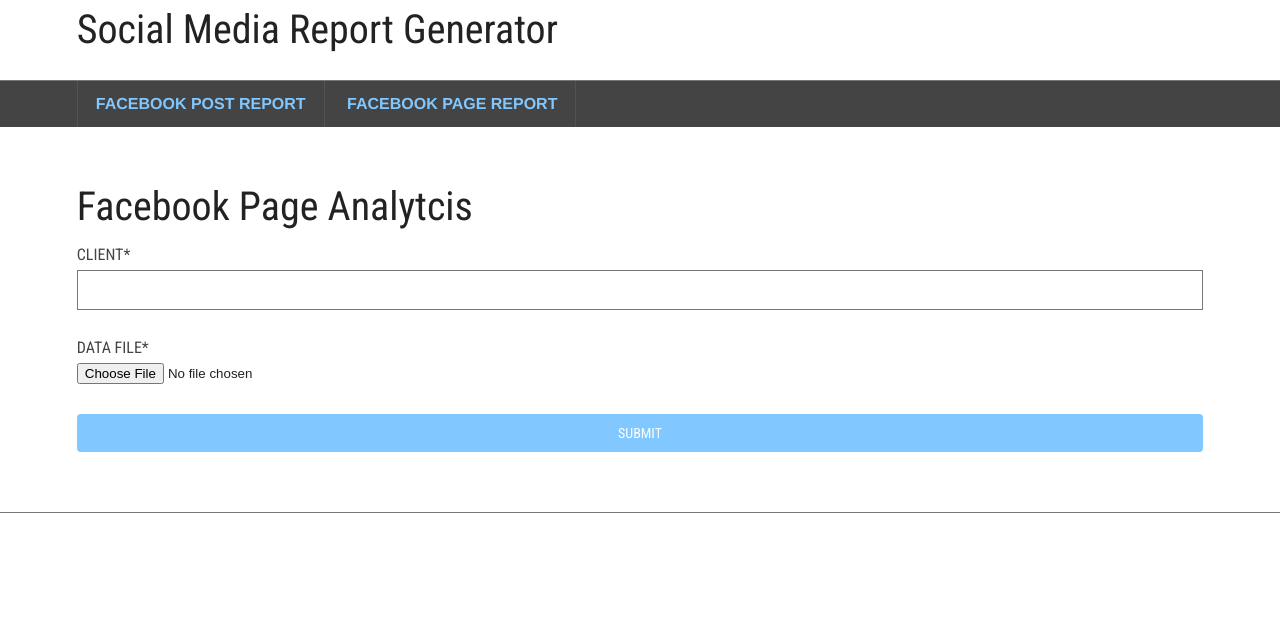
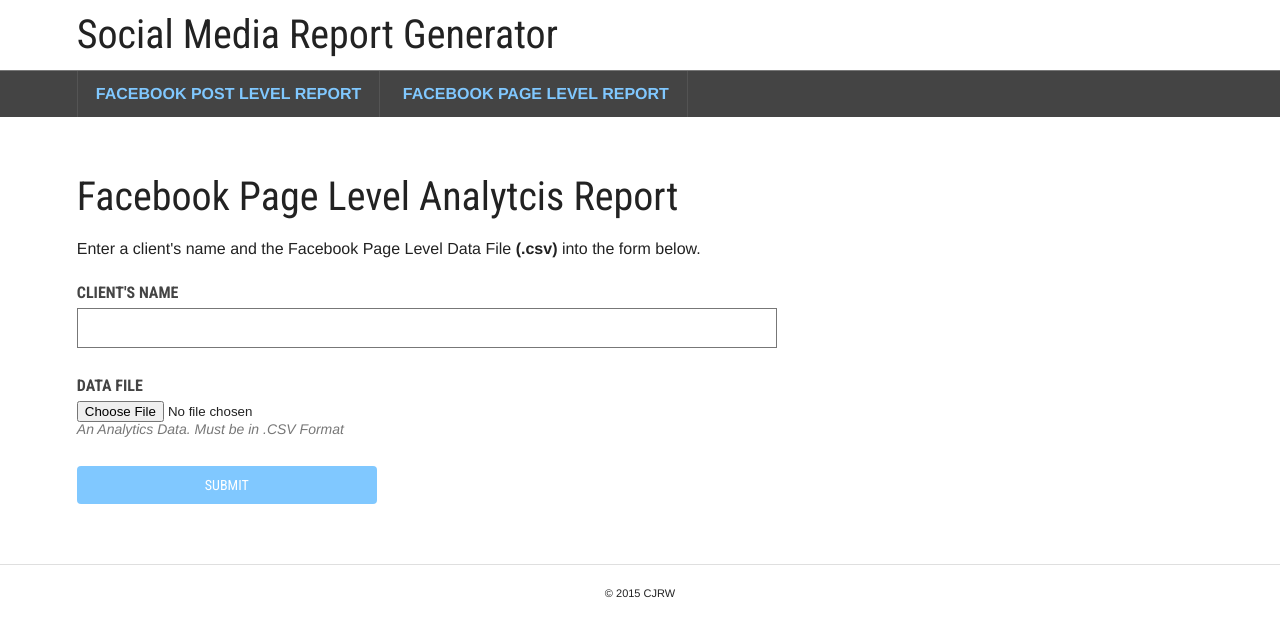
Before and after one commit to waustin/social_analytics_web, a Django app: a page that uses templates/base.html in a window 1280 px wide. Shown: the top 637 px of the page. Run offline with Django 3.2, Linux system fonts and the light colour scheme; some libraries are stand-ins or nearby versions.

Commit message:
body tweaks

```diff
--- a/apps/facebook_reports/forms.py
+++ b/apps/facebook_reports/forms.py
@@ -6,8 +6,8 @@
 
 
 class DataFileUploadForm(forms.Form):
-    client = forms.CharField(max_length=75)
-    data_file = forms.FileField()
+    client = forms.CharField(max_length=75, label="Client's Name")
+    data_file = forms.FileField(help_text='An Analytics Data. Must be in .CSV Format')
 
     def __init__(self, *args, **kwargs):
         super(DataFileUploadForm, self).__init__(*args, **kwargs)
--- a/apps/facebook_reports/templates/facebook_reports/facebook_page_report_form.html
+++ b/apps/facebook_reports/templates/facebook_reports/facebook_page_report_form.html
@@ -2,8 +2,12 @@
 
 {% block content %}
     {% load crispy_forms_tags %}
-    <h1>Facebook Page Analytcis</h1>
+    <h1>Facebook Page Level Analytcis Report</h1>
+    <p>
+        Enter a client's name and the Facebook Page Level Data File <strong>(.csv)</strong> into the form below.
+    </p>
 
-    {% crispy form %}
-
+    <div class="report-gen-form-wrapper">
+        {% crispy form %}
+    </div>
 {% endblock content %}
--- a/assets/sass/partials/_form.scss
+++ b/assets/sass/partials/_form.scss
@@ -4,6 +4,10 @@
 	display: block;
 	margin-bottom: 7px;
 	@include heading-font();
+	font-weight: bold;
+	.asteriskField {
+		display: none;
+	}
 }
 input[type=text], input[type=email], input[type=password], textarea, select {
 	border: 1px solid $MEDIUM_GREY;
@@ -31,6 +35,8 @@
 }
 .form-group .help-block {
 	font-style: italic;
+	color: $MEDIUM_GREY;
+	@include font-size(1.4);
 
 }
 .form-group.has-error {
@@ -52,3 +58,10 @@
 .hp-field {
 	display: none;
 }
+
+.report-gen-form-wrapper {
+	max-width: 700px;
+	.button {
+		max-width: 300px;
+	}
+}
--- a/assets/sass/screen.scss
+++ b/assets/sass/screen.scss
@@ -2,9 +2,12 @@
 
 .main-header {
     @extend %wrapper;
-    padding-top: 10px;
-    padding-bottom: 10px;
+    padding-top: 15px;
+    padding-bottom: 15px;
     border-bottom: 1px solid $MEDIUM_GREY;
+    h1 {
+        margin-bottom: 0;
+    }
 }
 .primary-nav {
     @extend %wrapper;
@@ -85,10 +88,11 @@
     @extend %wrapper;
     padding-top: 20px;
     padding-bottom: 20px;
-    border-top: 1px solid $MEDIUM_GREY;
+    border-top: 1px solid $LIGHT_GREY;
     .copyright {
         @include font-size(1.1);
         margin-bottom: 0;
+        text-align: center;
     }
 }
 
--- a/templates/base.html
+++ b/templates/base.html
@@ -40,8 +40,8 @@
 
         <nav class="primary-nav">
             <ul>
-                <li><a href="{% url 'facebook_post_report' %}">Facebook Post Report</a></li>
-                <li><a href="{% url 'facebook_page_report' %}">Facebook Page Report</a></li>
+                <li><a href="{% url 'facebook_post_report' %}">Facebook Post Level Report</a></li>
+                <li><a href="{% url 'facebook_page_report' %}">Facebook Page Level Report</a></li>
             </ul>
         </nav>
         <main id="site-main" role="main">
@@ -50,6 +50,7 @@
             </div>
         </main>
         <footer class="main-footer">
+            <p class="copyright">&copy;&nbsp;{% now "Y" %} CJRW</p>
         </footer>
         {% block extra_js %}{% endblock extra_js %}
     </body>
```
Also changed, not shown: apps/facebook_reports/templates/facebook_reports/facebook_post_report_form.html (+7 -2 lines), templates/home.html (+4 -5 lines), assets/css/screen.css.
